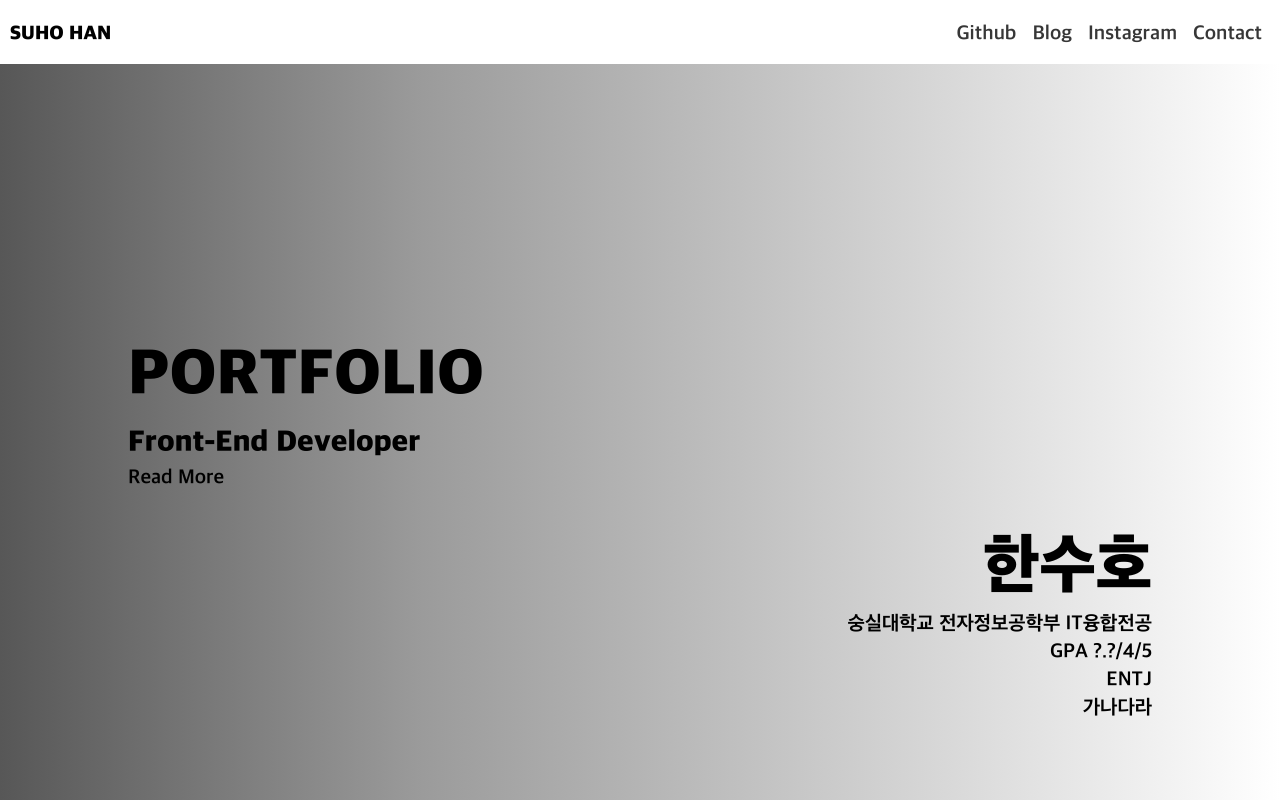
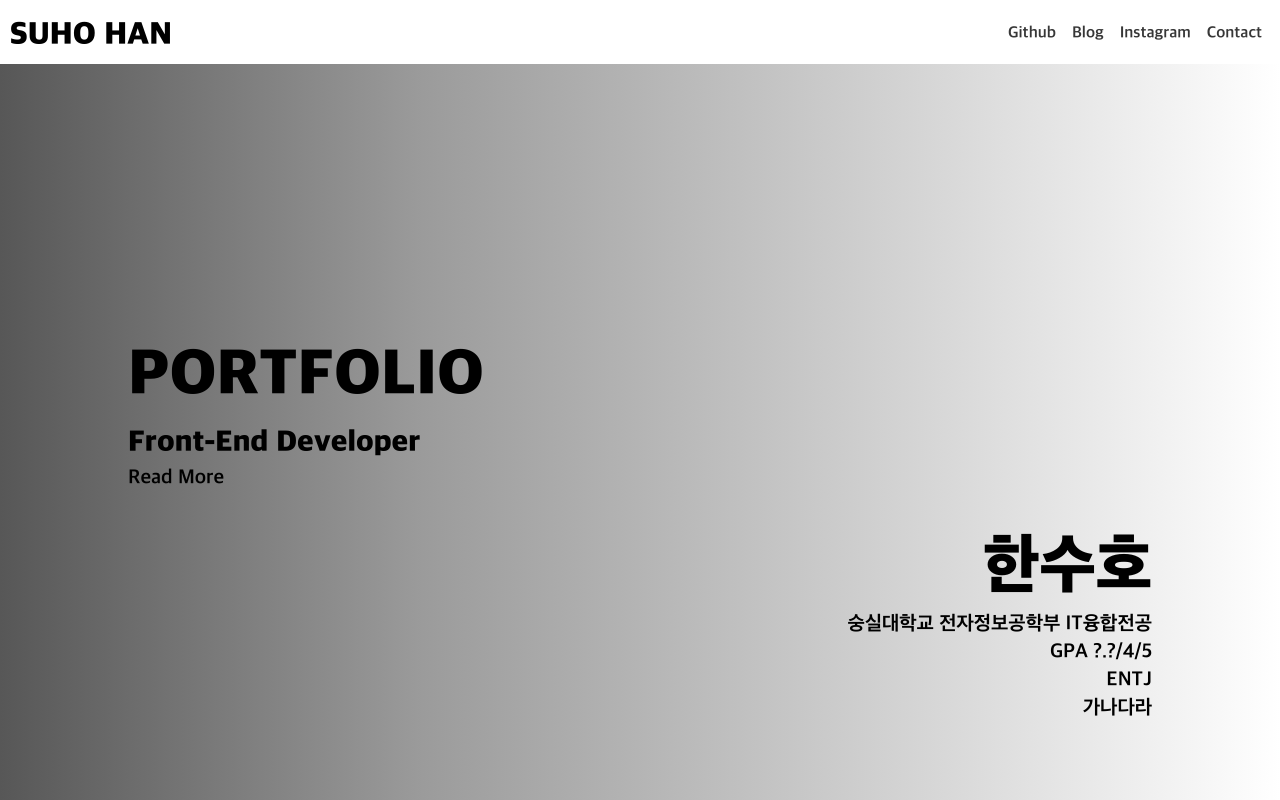
Before and after one commit to unbroken2650/Portfolio, a React (Create React App) app in the folder portfolio-app/: page / in a window 1280 px wide. Shown: the top 800 px of the page. Built offline with nearby package versions, Linux system fonts and the light colour scheme.

Commit message:
Header emotion 적용

```diff
--- a/portfolio-app/src/Components/0_Header/Links.jsx
+++ b/portfolio-app/src/Components/0_Header/Links.jsx
@@ -1,11 +1,37 @@
-import React from "react";
-import linkData from "../../data/headerLink.json";
+import React from 'react';
+import { css } from '@emotion/react';
+import colorData from '../../style/color.json';
+import linkData from '../../data/headerLink.json';
 
 function Links() {
+  const container = css`
+    margin: 0 10px;
+    display: flex;
+    flex-direction: row;
+    justify-content: space-evenly;
+  `;
+
+  const anchor = css`
+    display: flex;
+    flex-direction: column;
+    justify-content: center;
+    margin: 0 8px;
+
+    font-weight: 500;
+    color: #373737;
+    text-align: center;
+    @media screen and (max-width: 1025px) {
+      font-size: 15px;
+    }
+    &:hover {
+      color: ${colorData.highlight};
+    }
+  `;
+
   return (
-    <div id="links">
-      {linkData.links.map((d) => (
-        <a key={d.name} id={d.name} href={d.url}>
+    <div id="links" css={container}>
+      {linkData.links.map(d => (
+        <a key={d.name} id={d.name} href={d.url} css={anchor}>
           {d.name}
         </a>
       ))}
--- a/portfolio-app/src/Components/0_Header/Title.jsx
+++ /dev/null
@@ -1,7 +0,0 @@
-import React from "react";
-
-function Title() {
-  return <h1>SUHO HAN</h1>;
-}
-
-export default Title;
--- a/portfolio-app/src/Components/Header.jsx
+++ b/portfolio-app/src/Components/Header.jsx
@@ -1,12 +1,51 @@
-import React from "react";
-import Title from "./0_Header/Title";
-import Links from "./0_Header/Links";
-import "../scss/Header.module.scss";
+import React from 'react';
+import { css } from '@emotion/react';
+import Links from './0_Header/Links';
+import color from '../style/color.json';
 
 function Header() {
+  const container = css`
+    display: flex;
+    flex-direction: row;
+    justify-content: space-between;
+
+    position: fixed;
+    top: 0px;
+    height: 64px;
+    width: 100%;
+    z-index: 999;
+
+    background-color: ${color.white};
+    header & {
+      font-size: 20px;
+      font-style: normal;
+      line-height: 30px;
+      letter-spacing: 0em;
+      text-align: center;
+      min-height: 64px;
+    }
+  `;
+
+  const title = css`
+    display: flex;
+    flex-direction: column;
+    justify-content: center;
+    margin: 0 10px;
+    font-weight: 700;
+
+    transition: color 1s;
+    @media screen and (max-width: 1025px) {
+      font-size: 15px;
+    }
+    &:hover {
+      color: ${color.highlight};
+      transition: color 1s;
+    }
+  `;
+
   return (
-    <header>
-      <Title />
+    <header css={container}>
+      <h1 css={title}>SUHO HAN</h1>
       <Links />
     </header>
   );
--- a/portfolio-app/src/scss/Header.module.scss
+++ /dev/null
@@ -1,65 +0,0 @@
-@import "./color";
-header {
- display: flex;
- flex-direction: row;
- justify-content: space-between;
-
- position: fixed;
- top: 0px;
- height: 64px;
- width: 100%;
- z-index: 999;
-
- background-color: $white;
- * {
-  font-size: 20px;
-  font-style: normal;
-  line-height: 30px;
-  letter-spacing: 0em;
-  text-align: center;
-  min-height: 64px;
- }
- h1 {
-  display: flex;
-  flex-direction: column;
-  justify-content: center;
-  margin: 0 10px;
-  font-weight: 700;
-
-  transition: color 1s;
-  @media screen and (max-width: 1025px) {
-   font-size: 15px;
-  }
- }
- h1:hover {
-  color: $highlight;
-  transition: color 1s;
- }
-
- div[id="links"] {
-  margin: 0 10px;
-  display: flex;
-  flex-direction: row;
-  justify-content: space-evenly;
- }
-
- a,
- a:hover,
- a:active {
-  display: flex;
-  flex-direction: column;
-  justify-content: center;
-  margin: 0 8px;
-
-  font-weight: 500;
-  color: #373737;
-  text-align: center;
-  @media screen and (max-width: 1025px) {
-   font-size: 15px;
-  }
- }
- a:hover,
- a:active {
-  color: $highlight;
- }
-}
--- a/portfolio-app/src/scss/_reset.scss
+++ b/portfolio-app/src/scss/_reset.scss
@@ -11,7 +11,6 @@ a:hover,
 a:active {
   text-decoration: none;
   outline: none;
- margin: 0;
   cursor: pointer;
 }
 
--- /dev/null
+++ b/portfolio-app/src/style/color.json
@@ -0,0 +1,8 @@
+{
+  "black": "#000",
+  "white": "#fff",
+  "grey": "#e5e5e5",
+  "subtitle": "#585858",
+  "plain": "#373737",
+  "highlight": "#6667ab"
+}
```
Also changed, not shown: portfolio-app/src/scss/Info.module.scss (+7 -7 lines), portfolio-app/src/scss/Landing.module.scss (+4 -4 lines), portfolio-app/src/scss/Projects.module.scss (+12 -12 lines). Lines whose indentation alone changed are shown as unchanged.
